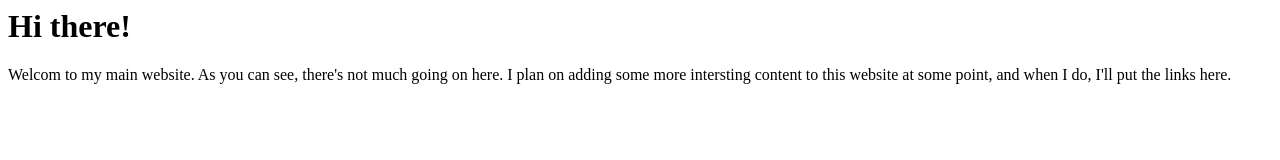
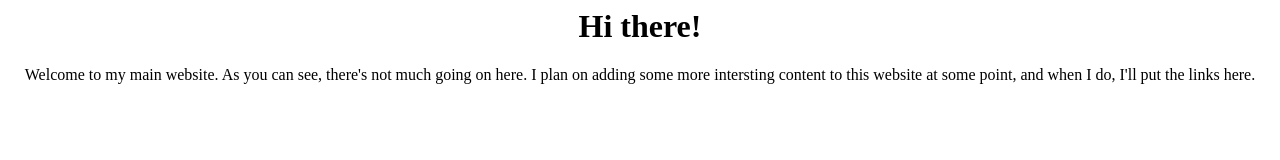
Before and after one commit to TAC0CAT9779/stunning-barnacle, a plain HTML site: page index.html in a window 1280 px wide. Drawn offline with Linux system fonts and the light colour scheme.

Commit message:
centered text

```diff
--- a/index.html
+++ b/index.html
@@ -1,2 +1,9 @@
-<h1>Hi there!</h1>
-Welcom to my main website. As you can see, there's not much going on here. I plan on adding some more intersting content to this website at some point, and when I do, I'll put the links here.
+<center>
+<h1>
+Hi there!
+</h1>
+<center>
+
+<center>
+Welcome to my main website. As you can see, there's not much going on here. I plan on adding some more intersting content to this website at some point, and when I do, I'll put the links here.
+<center>
```
